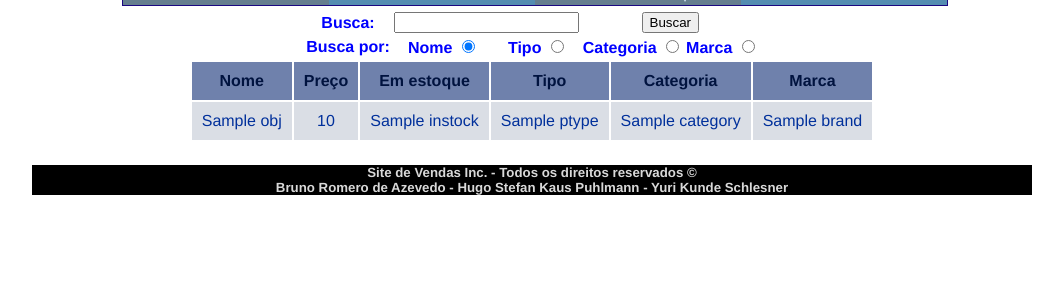
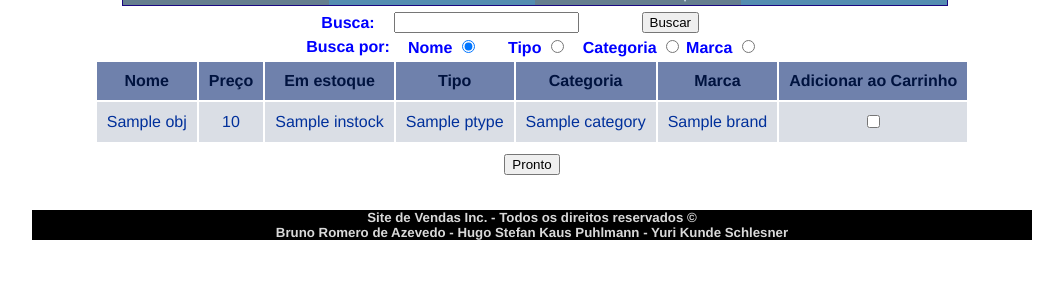
Before and after one commit to brunodea/SiteVendas, a Django app: template templates/products/list_products.html in a window 1280 px wide. Shown: the part 180-471 px from the top of the page, without its empty margins (108-1171 px from the left). Run offline with Django 3.2, Linux system fonts and the light colour scheme; the template is opened without the code that fills it: most values are stand-ins (such as "Sample title", 1, 10 or a date in 2020); lists and menus that the app fills with data are empty.

Commit message:
Opção de adicionar produtos ao carrinho incorporada ao html.

```diff
--- a/templates/products/list_products.html
+++ b/templates/products/list_products.html
@@ -26,6 +26,9 @@
         </table>
     </form>
 
+    <form action="." method="POST">
+    {% csrf_token %}
+
         <table align="center" cellpadding="10" border="0">
             <tr align="center" style="color: #00133f; background: #6f81ac;">
                 <th> Nome </th>
@@ -34,6 +37,7 @@
                 <th> Tipo </th>
                 <th> Categoria </th>
                 <th> Marca </th>
+                <th> Adicionar ao Carrinho </th>
             </tr>
 
             {% for obj in objects %}
@@ -44,8 +48,12 @@
                     <td> {{ obj.ptype.name }} </td>
                     <td> {{ obj.ptype.category.name }} </td>
                     <td> {{ obj.brand.name }} </td>
+                    <td> <input type="checkbox" name="checkbox_{{obj.id}}" /> </td>
                 </tr>
             {% endfor %}
-
+            <tr>
+                <td colspan="7"> <input type="submit" name="Pronto" value="Pronto" </td>
+            </tr>
         </table>
+    </form>
 {% endblock %}
```
Also changed, not shown: users/models.py (line endings or trailing spaces). Lines whose indentation alone changed are shown as unchanged.
